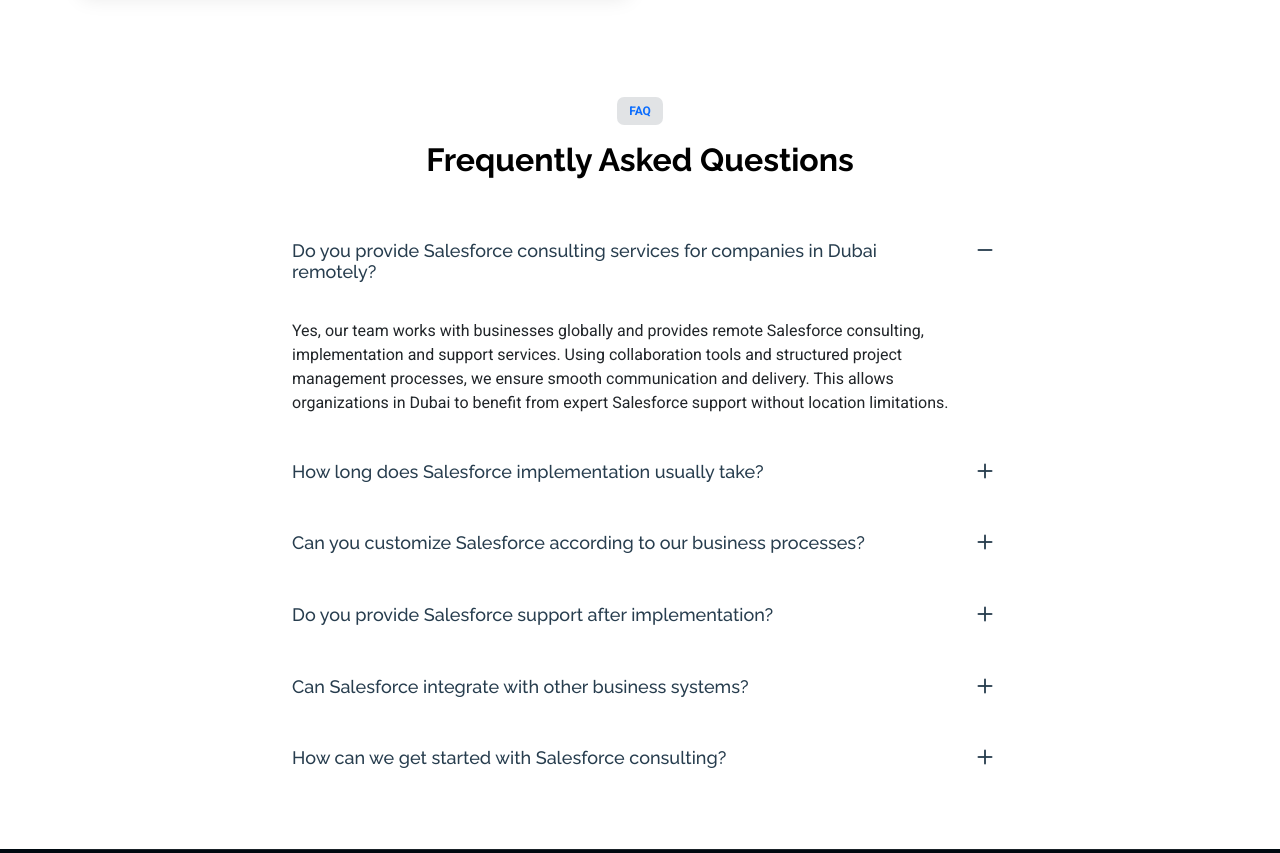
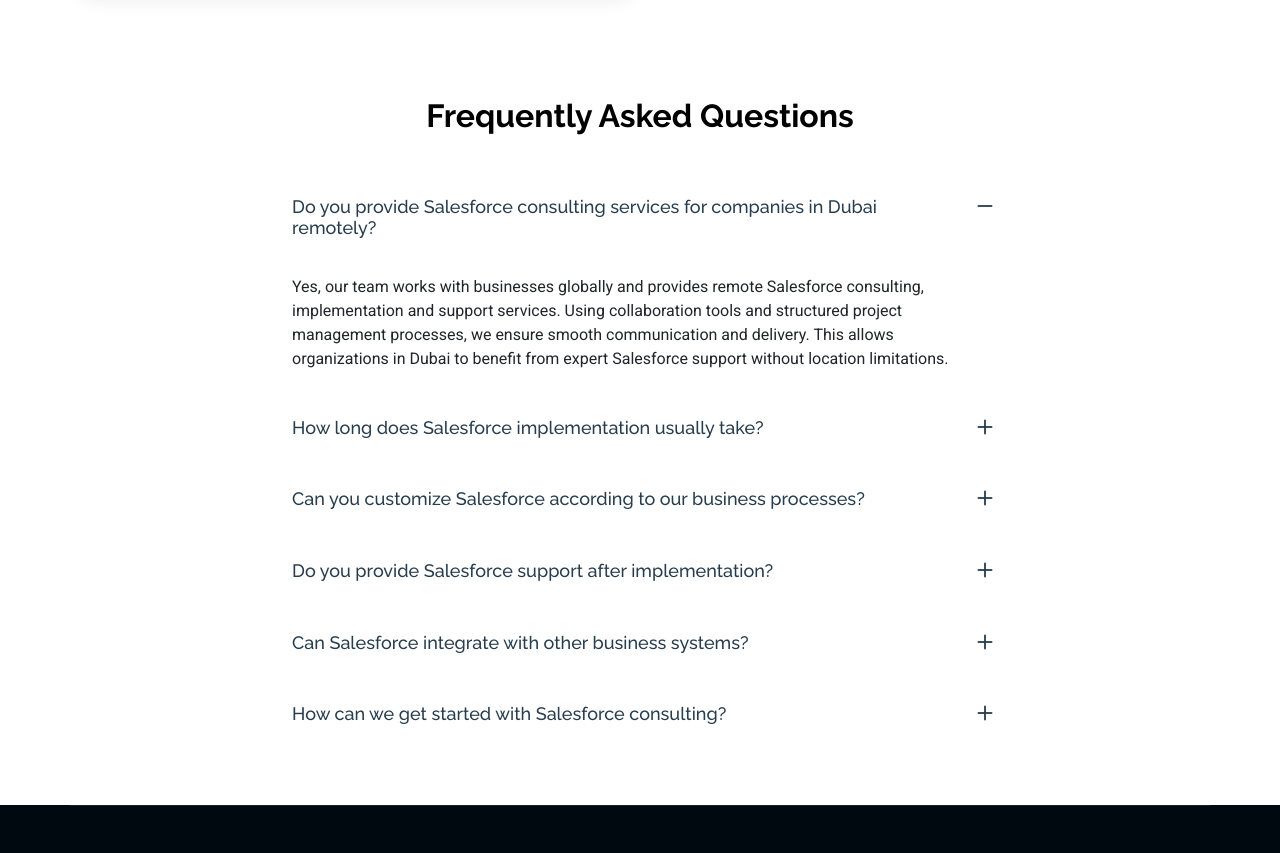
Before and after one commit to luckyCodM/Dubai_landing_page, a plain HTML site: page index.html in a window 1280 px wide. Shown: the part 8822-9675 px from the top of the page. Drawn offline with Linux system fonts and the light colour scheme.

Commit message:
Chnages08

```diff
--- a/index.html
+++ b/index.html
@@ -1340,8 +1340,7 @@
     <section class="section faq__v2" id="faq">
       <div class="container">
         <div class="row mb-4">
-          <div class="col-md-6 col-lg-7 mx-auto text-center"><span class="subtitle text-uppercase mb-3"
-              data-aos="fade-up" data-aos-delay="0">FAQ</span>
+          <div class="col-md-6 col-lg-7 mx-auto text-center">
             <h2 class="h2 fw-bold mb-3" data-aos="fade-up" data-aos-delay="0">Frequently Asked Questions</h2>
           </div>
         </div>
```
